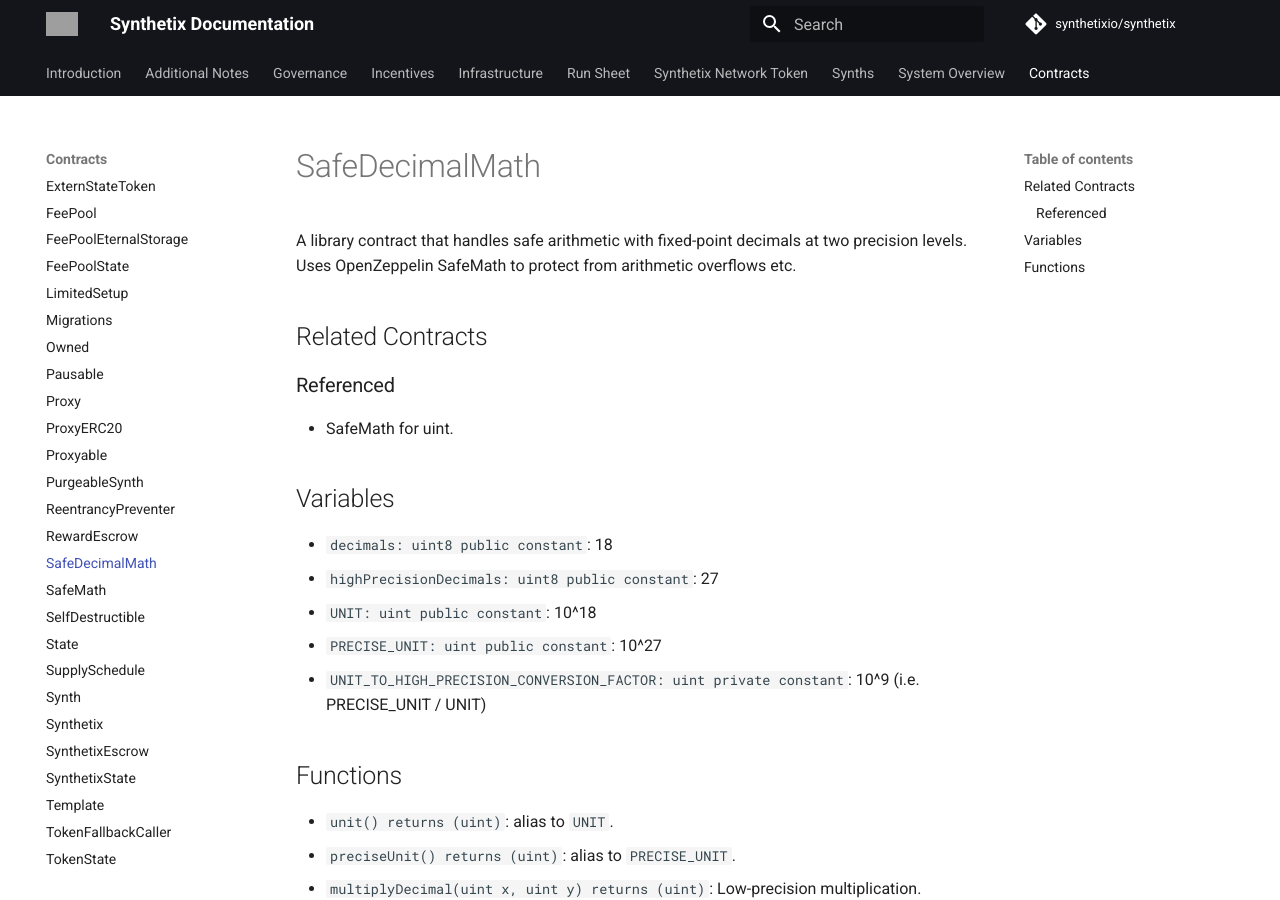
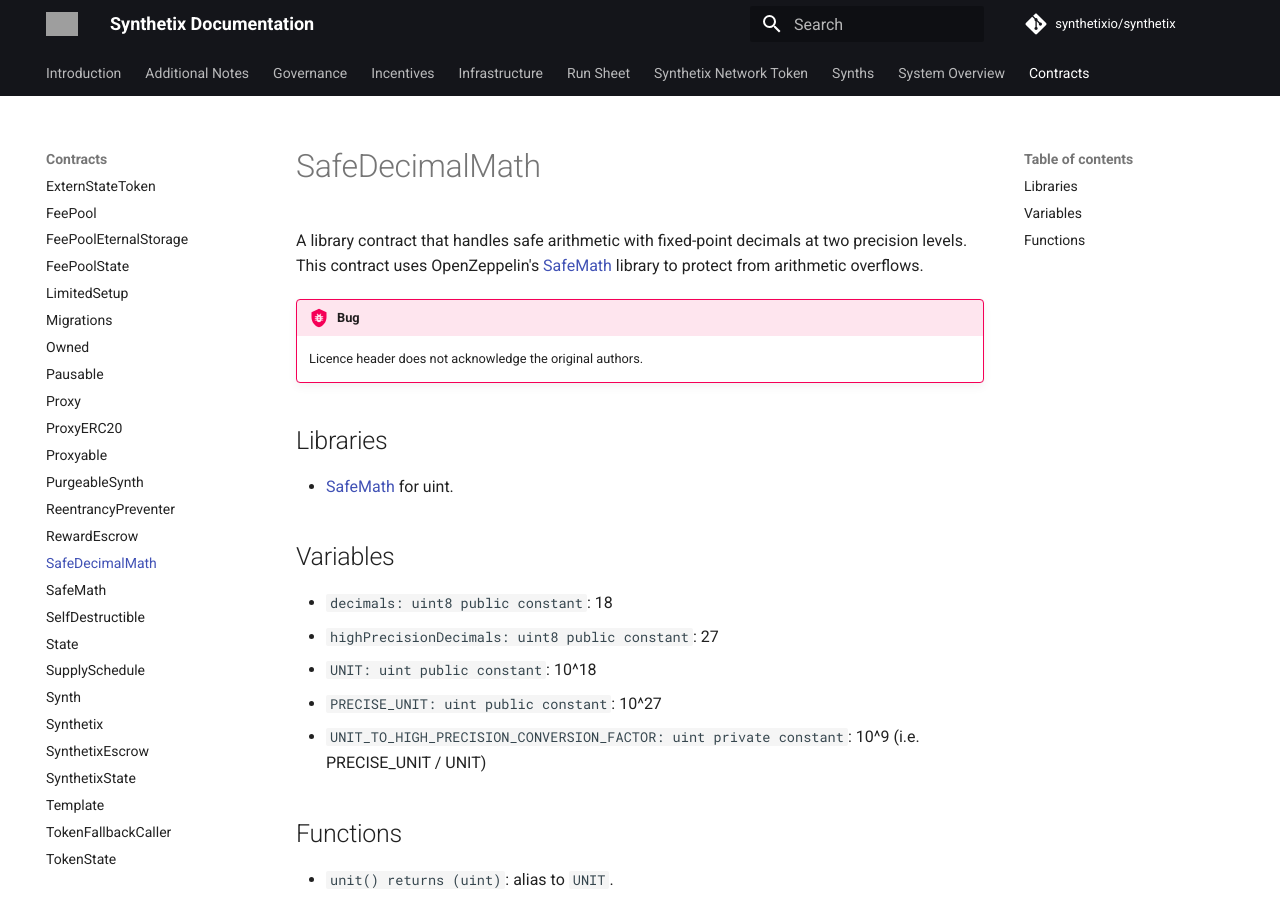
Before and after one commit to Synthetixio/synthetix, an MkDocs documentation site: the page built from docs/contracts/SafeDecimalMath.md, in a window 1280 px wide and 900 px high. Built offline with MkDocs 1.6.1 and Material for MkDocs 9.7.7, drawn with Linux system fonts in a browser that asks for light colours; comment, search, counter and statistics services are not loaded; grey boxes are pictures that could not be loaded.

Commit message:
Slight modification to SafeDecimalMath.

```diff
--- a/docs/contracts/SafeDecimalMath.md
+++ b/docs/contracts/SafeDecimalMath.md
@@ -1,12 +1,13 @@
 # SafeDecimalMath
 
-A library contract that handles safe arithmetic with fixed-point decimals at two precision levels. Uses OpenZeppelin SafeMath to protect from arithmetic overflows etc.
+A library contract that handles safe arithmetic with fixed-point decimals at two precision levels. This contract uses OpenZeppelin's [SafeMath](SafeMath.md) library to protect from arithmetic overflows.
 
-## Related Contracts
+!!! bug
+    Licence header does not acknowledge the original authors.
 
-### Referenced
+## Libraries
 
-* SafeMath for uint.
+* [SafeMath](SafeMath.md) for uint.
 
 ## Variables
 
```
